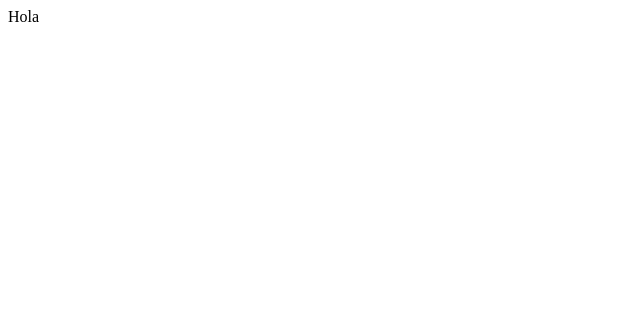
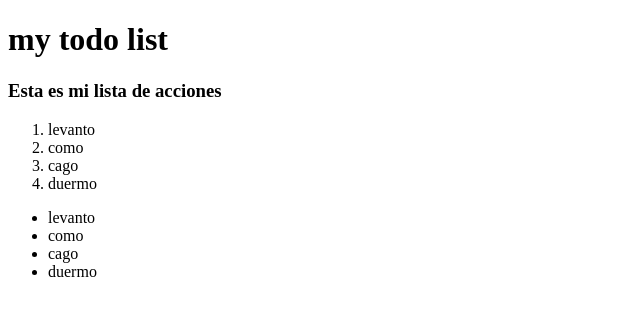
Before and after one commit to Juansesg/bootcamp, a plain HTML site: page topic-1/1/index.html in a window 1280 px wide. Shown: the whole page, without its empty margins (0-640 px from the left). Drawn offline with Linux system fonts and the light colour scheme.

Commit message:
Termine ejercicio 1a

```diff
--- a/topic-1/1/index.html
+++ b/topic-1/1/index.html
@@ -4,9 +4,25 @@
     <meta charset="UTF-8">
     <meta http-equiv="X-UA-Compatible" content="IE=edge">
     <meta name="viewport" content="width=device-width, initial-scale=1.0">
-    <title>Document</title>
+    <title>ejercicio 1</title>
+    <link rel="icon" type="image/x-icon" href="/favicon.svg">
 </head>
 <body>
-    Hola
+    <h1>
+        my todo list
+    </h1>
+    <h3>Esta es mi lista de acciones</h3>
+    <ol>
+        <li>levanto</li>
+        <li>como</li>
+        <li>cago</li>
+        <li>duermo</li>
+    </ol>
+    <ul>
+        <li>levanto</li>
+        <li>como</li>
+        <li>cago</li>
+        <li>duermo</li>
+    </ul>
 </body>
 </html>
```
Also changed, not shown: topic-1/1/favicon.svg (added).
